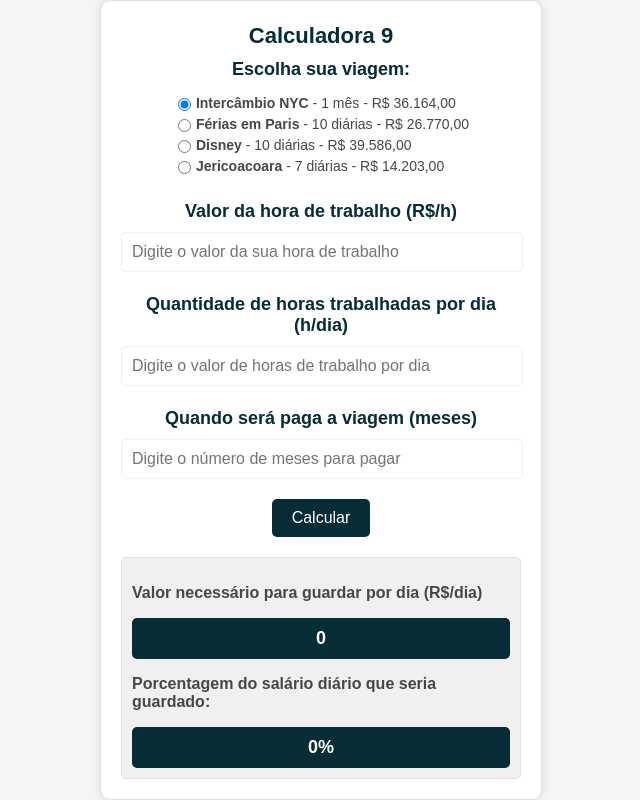
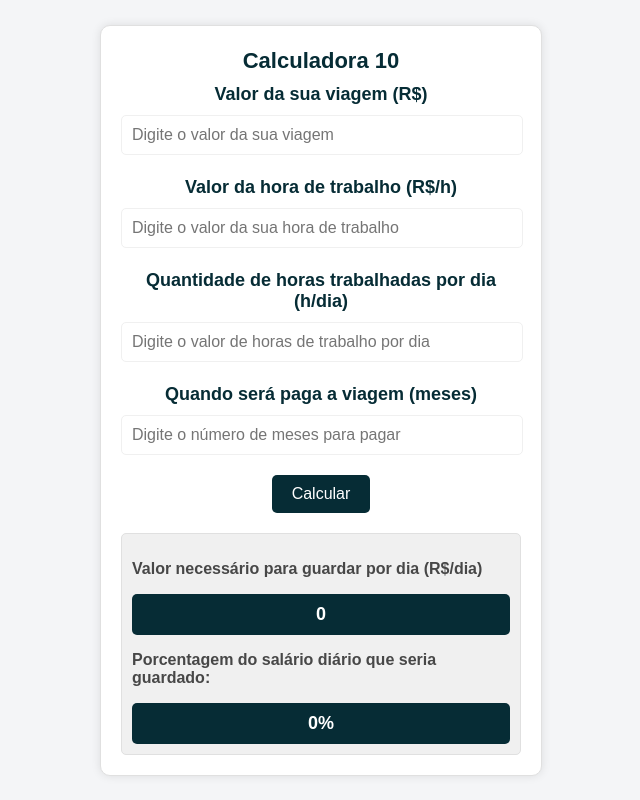
Before and after one commit to camilahorita/calculadora9, a plain HTML site: page index.html in a window 1280 px wide. Shown: the whole page, without its empty margins (319-959 px from the left). Drawn offline with Linux system fonts and the light colour scheme.

Commit message:
Update index.html

```diff
--- a/index.html
+++ b/index.html
@@ -3,31 +3,14 @@
 <head>
     <meta charset="UTF-8">
     <meta name="viewport" content="width=device-width, initial-scale=1.0">
-    <title>Calculadora 9</title>
+    <title>Calculadora 10</title>
     <link rel="stylesheet" href="styles.css">
 </head>
 <body>
     <div class="container">
-        <h2 id="title">Calculadora 9</h2>
-        <h2>Escolha sua viagem:</h2>
-        <div class="radio-group">
-            <div>
-                <input type="radio" id="nyc" name="hours-type" value="36164" checked>
-                <label for="nyc"><b>Intercâmbio NYC </b>- 1 mês - R$ 36.164,00 </label>
-            </div>
-            <div>
-                <input type="radio" id="paris" name="hours-type" value="26770">
-                <label for="paris"><b>Férias em Paris</b> - 10 diárias - R$ 26.770,00</label>
-            </div>
-            <div>
-                <input type="radio" id="disney" name="hours-type" value="39586">
-                <label for="disney"><b>Disney</b> - 10 diárias - R$ 39.586,00</label>
-            </div>
-            <div>
-                <input type="radio" id="jeri" name="hours-type" value="14203">
-                <label for="jeri"><b>Jericoacoara </b>- 7 diárias - R$ 14.203,00</label>
-            </div>
-        </div>
+        <h2 id="title">Calculadora 10</h2>
+        <h2>Valor da sua viagem (R$) </h2>
+        <input type="number" id="value-trip" placeholder="Digite o valor da sua viagem " required>
 
         <h2>Valor da hora de trabalho (R$/h)</h2>
         <input type="number" id="value-hour-day" placeholder="Digite o valor da sua hora de trabalho" required>
```
